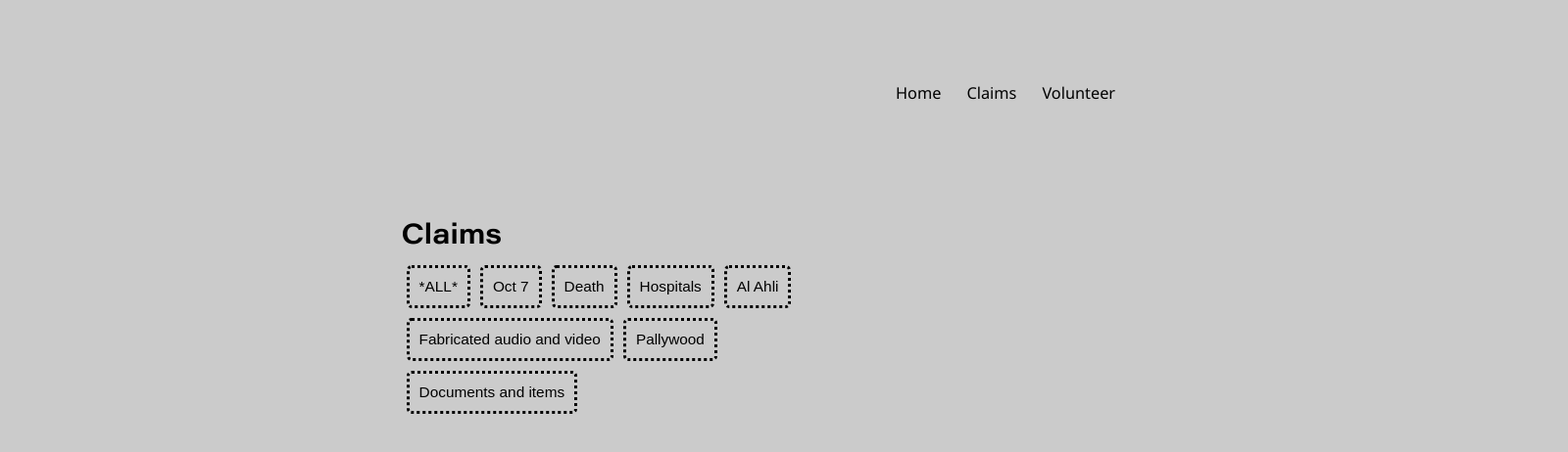
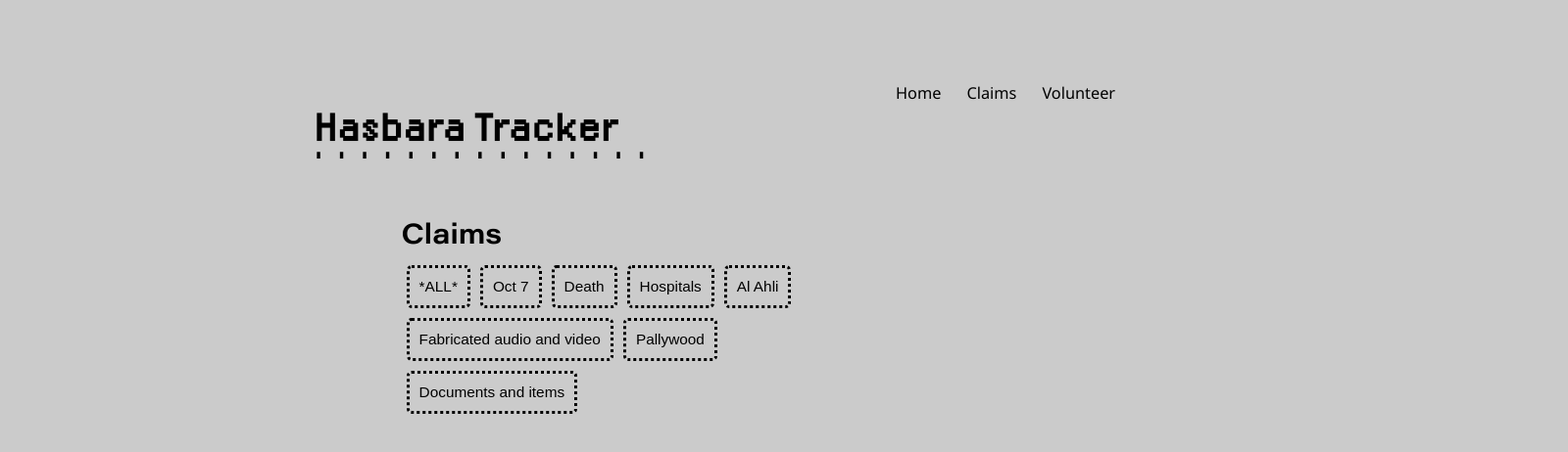
Before and after one commit to tamtzekin/hasbara-tracker, a React (Create React App) app: page /claims in a window 1280 px wide. Shown: the top 462 px of the page at 98% size, 1600 px wide, since content can reach past the window. Built offline with nearby package versions, Linux system fonts and the light colour scheme.

Commit message:
h1 readded to Claims and Volunteer pages

```diff
--- a/src/components/ClaimA.js
+++ b/src/components/ClaimA.js
@@ -87,7 +87,6 @@ const ClaimA = () => {
     <td><div class="contex">CONTEXT</div><br /><br /><div class="debunked">DEBUNKED</div></td>
    </tr>
 
-
    <tr>
    <td><div class="date">OCT 12, 2023</div></td>
    <td>Jerusalem Post</td>
--- a/src/components/FilterDisplay.js
+++ b/src/components/FilterDisplay.js
@@ -39,6 +39,10 @@ const FilterDisplay = () => {
 
     return (
     <>
+    <span class="header-container">
+            <h1>Hasbara Tracker</h1>
+                <span id="dots">. . . . . . . . . . . . . . .</span>
+        </span>
     <span class="content-container">
         <h2>Claims</h2>
 
--- a/src/components/VolunteerForm.js
+++ b/src/components/VolunteerForm.js
@@ -3,6 +3,11 @@ import '../App.css';
 const VolunteerForm = () => {
     return (
         <>
+        <span class="header-container">
+            <h1>Hasbara Tracker</h1>
+                <span id="dots">. . . . . . . . . . . . . . .</span>
+        </span>
+
         <span className='content-container'>
             <h2>Volunteer</h2>
                 Volunteer to help build a database tracking and debunking fabrications by the Israeli state during its genocidal campaign against Palestinians in Gaza since 7 October 2023.<br />
```
